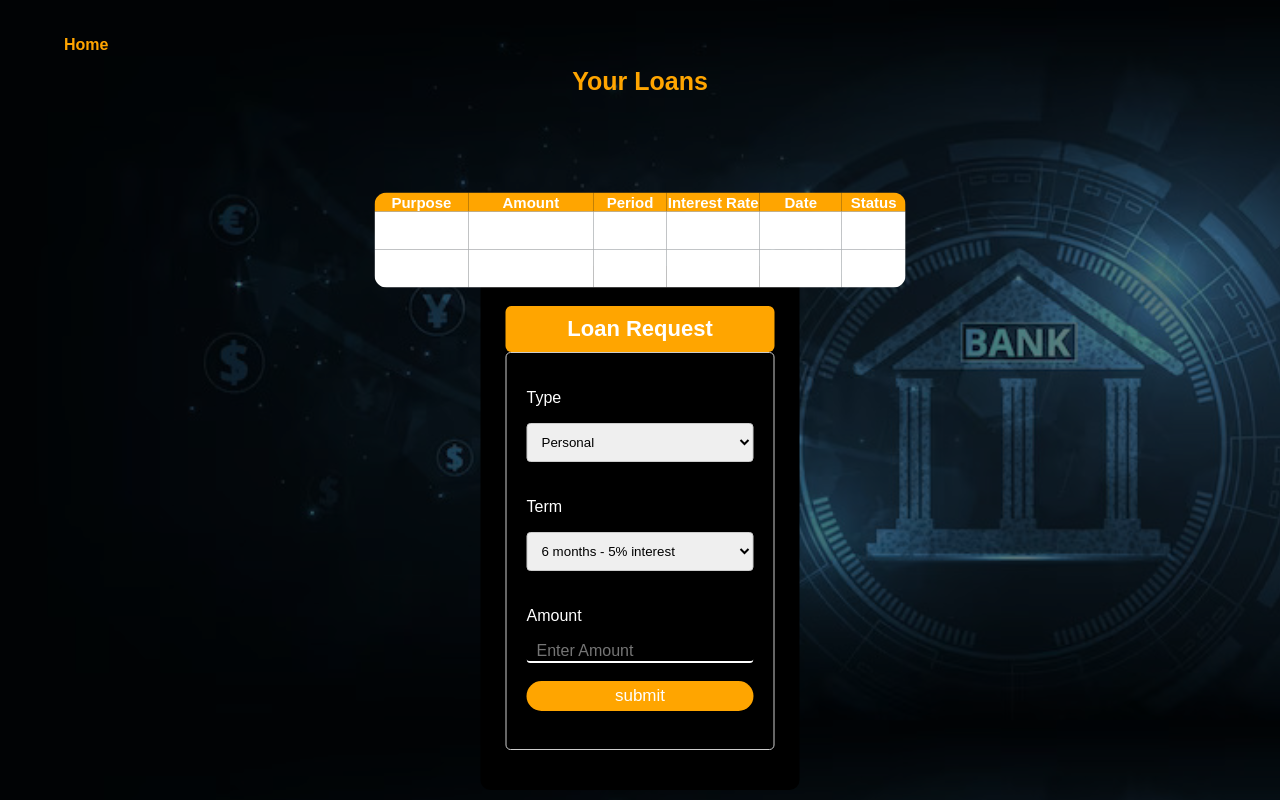
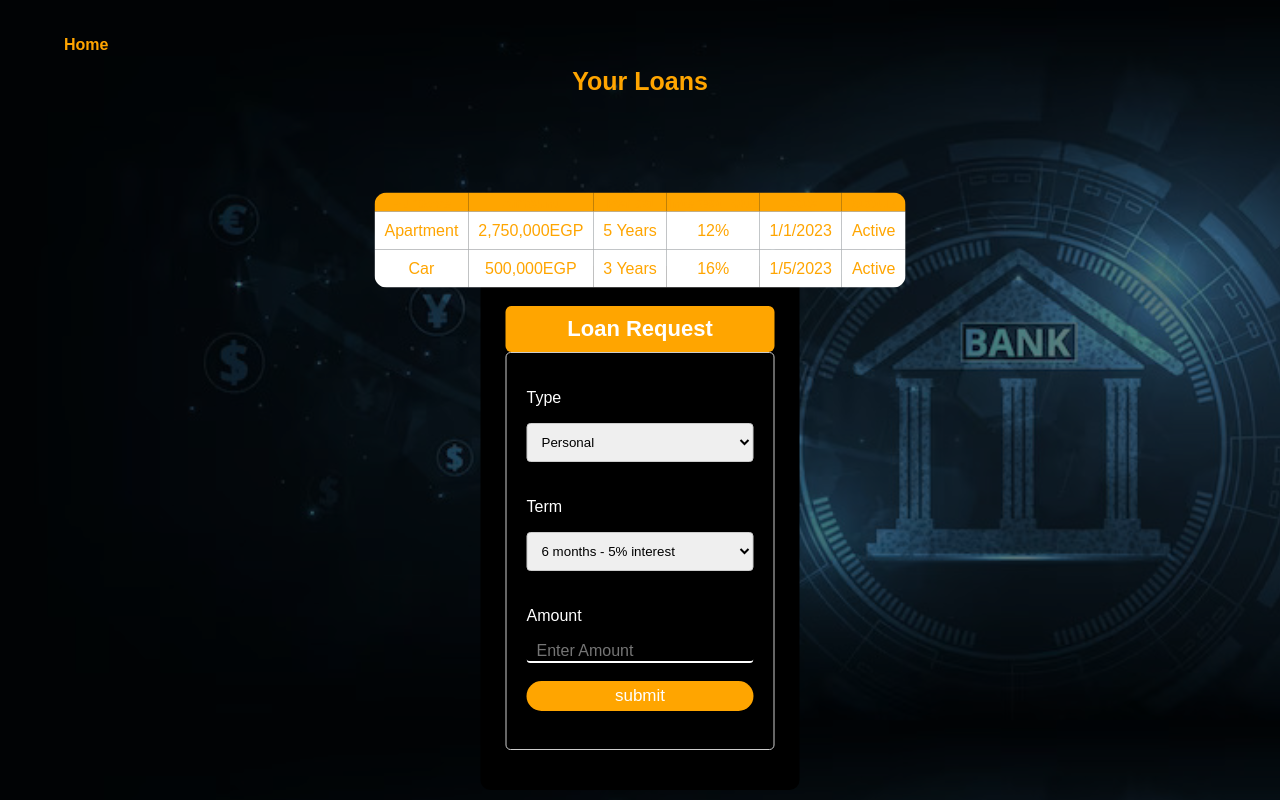
Before and after one commit to software-engineering-2023/teamSlim, a plain HTML site: page Bank/loan.html in a window 1280 px wide. Drawn offline with Linux system fonts and the light colour scheme.

Commit message:
Update style.css

```diff
--- a/Bank/style.css
+++ b/Bank/style.css
@@ -1064,7 +1064,7 @@ h4{
     text-align: center;
     border-collapse: collapse;
     border-spacing: 0;
-
+    color:#FFA500;
     border-radius: 12px 12px 12px 12px;
     overflow: hidden;
 }
```
